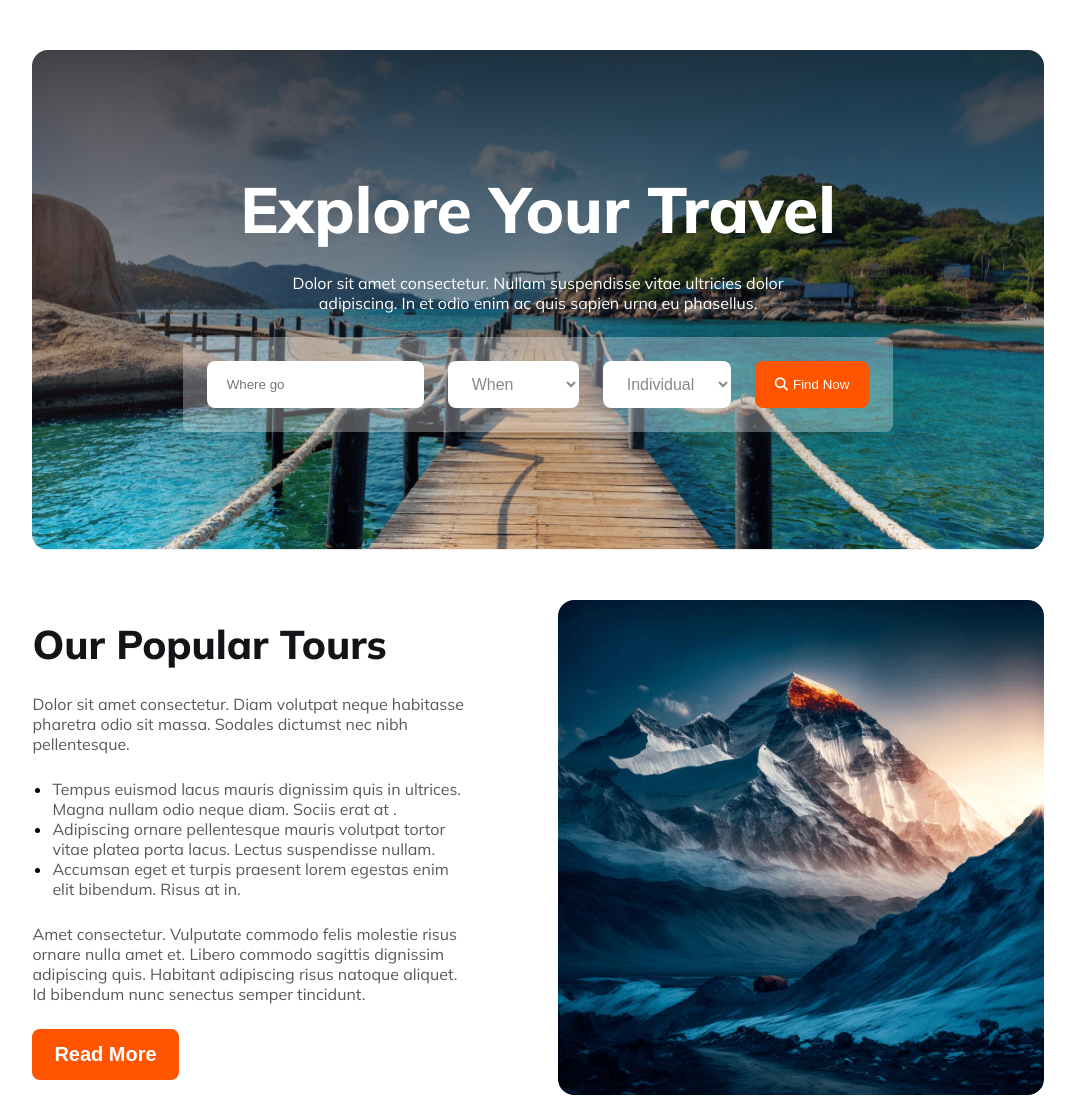
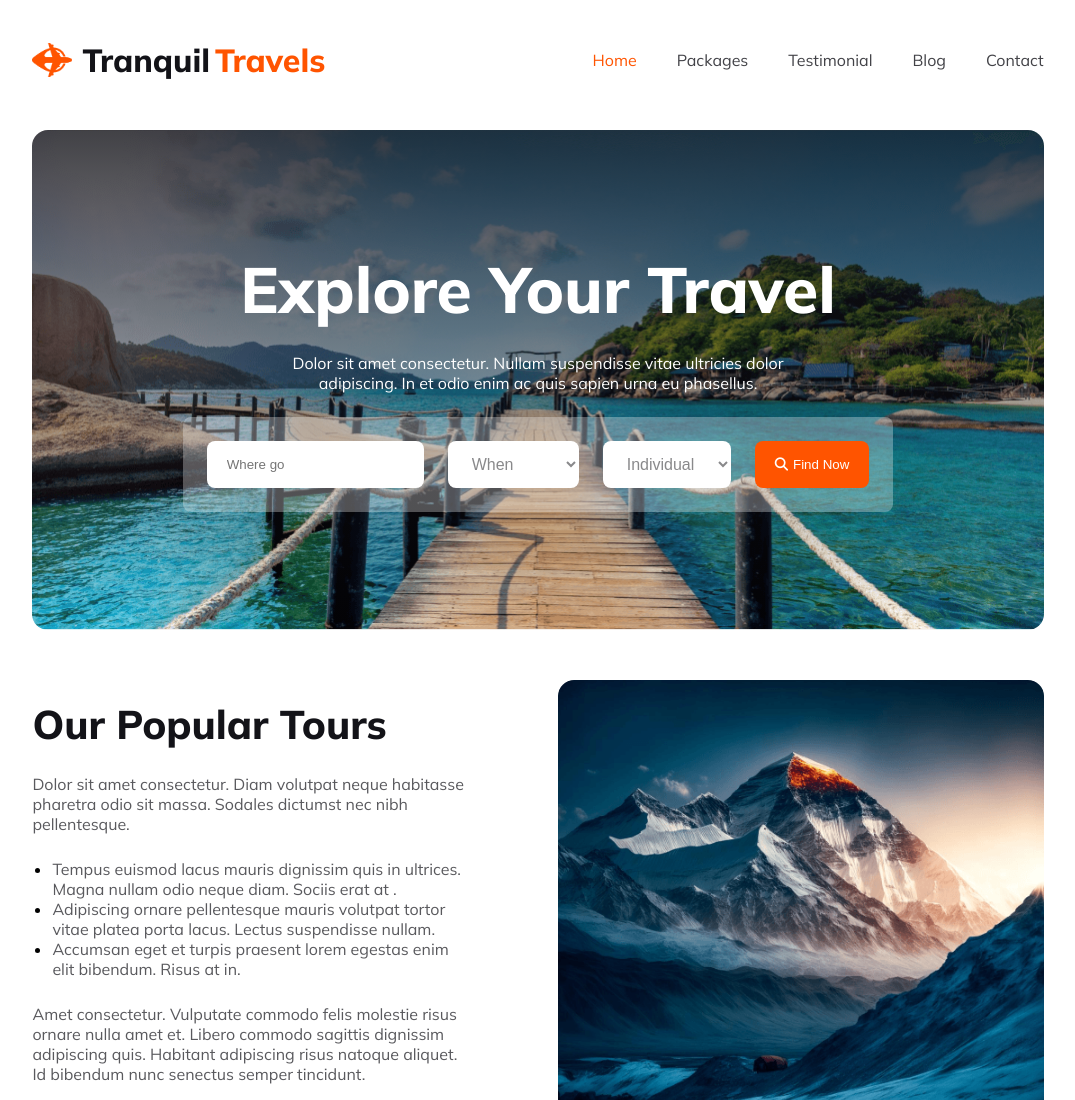
Before and after one commit to tahmid-ahnaf/tranquil-travels, a plain HTML site: page index.html in a window 1280 px wide. Shown: the top 1100 px of the page, without its empty margins (102-1177 px from the left). Drawn offline with Linux system fonts and the light colour scheme.

Commit message:
header section added

```diff
--- a/index.html
+++ b/index.html
@@ -21,6 +21,33 @@
     <link rel="stylesheet" href="styles/styles.css" />
   </head>
   <body>
+
+    <header>
+
+      <div class="container header-container">
+
+        <div class="brand">
+          <img src="Images/Group 40071 (2).png" alt="" />
+          <p>Tranquil<span>Travels</span></p>
+        </div>
+
+        <nav>
+          <ul>
+            <li><a href="Home">Home</a></li>
+            <li><a href="Packages">Packages</a></li>
+            <li><a href="Testimonial">Testimonial</a></li>
+            <li><a href="Blog">Blog</a></li>
+            <li><a href="Contact">Contact</a></li>
+          </ul>
+        </nav>
+
+        <div class="hamburger">
+          <i class="fa-solid fa-bars"></i>
+        </div>
+
+      </div>
+
+    </header>
 
     <section id="banner">
       <div class="container banner-container">
--- a/styles/styles.css
+++ b/styles/styles.css
@@ -9,7 +9,7 @@ body {
 }
 
 section,
-footer {
+footer,section {
   margin-top: 50px;
 }
 
@@ -409,6 +409,40 @@ form button,
   margin-right: 5px;
 }
 
+/* header styles */
+header{
+  margin-top: 40px;
+}
+.header-container {
+  display: flex;
+  justify-content: space-between;
+  align-items: center;
+  padding: 0;
+}
+
+nav ul{
+  display: flex;
+  gap: 40px;
+}
+
+nav ul li{
+  list-style: none;
+
+}
+
+nav ul li a{
+  text-decoration: none;
+  color: #424247;
+}
+
+nav ul li:first-child a{
+  color: #FF5400;
+}
+
+.hamburger{
+  display: none;
+}
+
 /* responsive styles */
 
 @media screen and (max-width: 601px) {
@@ -501,5 +535,12 @@ form button,
     width: 100%;
   }
 
+  .hamburger{
+    display: block;
+    font-size: 30px;
+  }
 
+  nav{
+    display: none;
+  }
 }
```
